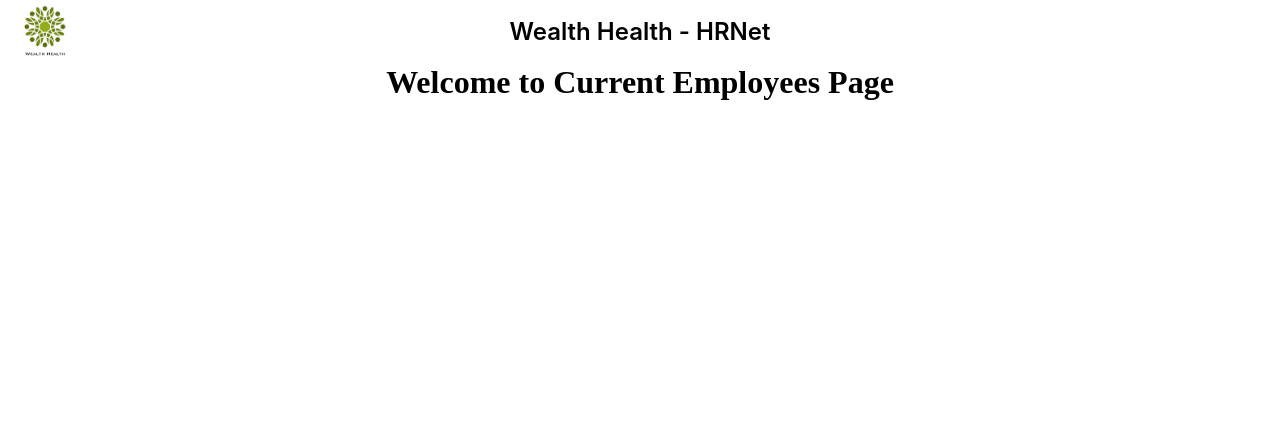
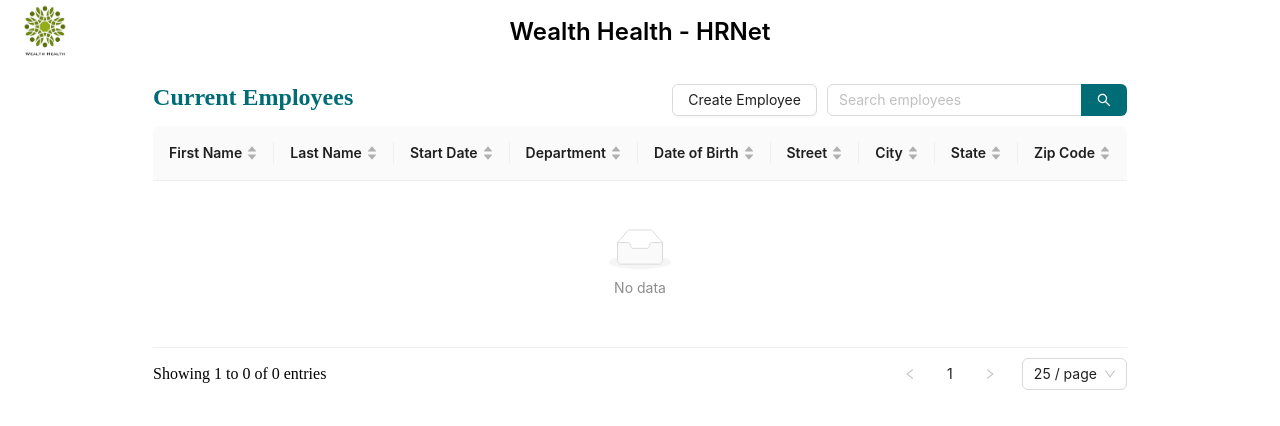
Before and after one commit to aplainea/HRnet, a React (Create React App) app: page /current-employees in a window 1280 px wide. Shown: the top 426 px of the page. Built offline with nearby package versions, Linux system fonts and the light colour scheme.

Commit message:
new page current employees + store

```diff
--- a/package.json
+++ b/package.json
@@ -11,11 +11,13 @@
     "dayjs": "^1.11.10",
     "node-sass": "^7.0.3",
     "react": "^18.2.0",
+    "react-devtools": "^4.28.5",
     "react-dom": "^18.2.0",
     "react-redux": "^8.1.3",
     "react-router-dom": "^6.18.0",
     "react-scripts": "5.0.1",
     "redux": "^4.2.1",
+    "uuid": "^9.0.1",
     "web-vitals": "^2.1.4"
   },
   "scripts": {
--- a/src/components/HRN-UI/Modal/HRNModal.scss
+++ b/src/components/HRN-UI/Modal/HRNModal.scss
@@ -78,6 +78,8 @@
 
             .modal-footer-actions {
                 display: flex;
+                flex-wrap: wrap;
+                justify-content: flex-end;
                 gap: 10px;
             }
 
--- a/src/components/HRN-UI/Table/HRNTable.jsx
+++ b/src/components/HRN-UI/Table/HRNTable.jsx
@@ -1,5 +1,7 @@
 import { Table } from "antd";
 
-const HRNTable = ({ ...propsAntDesign }) => <Table {...propsAntDesign} />;
+const HRNTable = ({ columns, ...propsAntDesign }) => {
+    return <Table columns={columns} {...propsAntDesign} />;
+};
 
 export default HRNTable;
--- a/src/pages/CreateEmployeesPage/CreateEmployeesPage.jsx
+++ b/src/pages/CreateEmployeesPage/CreateEmployeesPage.jsx
@@ -1,7 +1,10 @@
 import { useEffect, useState, useRef } from "react";
 import { Link } from "react-router-dom";
+import { useDispatch } from "react-redux";
+import dayjs from "dayjs";
+import { v4 as uuidv4 } from "uuid";
 import { Form } from "antd";
-
+import { addEmployee } from "../../redux/Employees/EmployeesActions";
 import department from "../../data/department";
 import state from "../../data/state";
 import HRNButton from "../../components/HRN-UI/Button/HRNButton";
@@ -12,6 +15,7 @@
 
 const SubmitButton = ({ form, openModal }) => {
     const [submittable, setSubmittable] = useState(false);
+    const dispatch = useDispatch();
 
     const values = Form.useWatch([], form);
     useEffect(() => {
@@ -30,6 +34,19 @@
     const handleSubmit = async () => {
         try {
             await form.validateFields();
+            const startDateValue = form.getFieldValue("start-date");
+            const dobValue = form.getFieldValue("date-of-birth");
+            const formData = {
+                ...form.getFieldsValue(),
+                id: uuidv4(),
+                "start-date": startDateValue
+                    ? dayjs(startDateValue).format("DD/MM/YYYY")
+                    : undefined,
+                "date-of-birth": dobValue
+                    ? dayjs(dobValue).format("DD/MM/YYYY")
+                    : undefined,
+            };
+            dispatch(addEmployee(formData));
             openModal();
         } catch (errorInfo) {
             console.log("Failed:", errorInfo);
--- a/src/pages/CurrentEmployeesPage/CurrentEmployeesPage.jsx
+++ b/src/pages/CurrentEmployeesPage/CurrentEmployeesPage.jsx
@@ -1,7 +1,145 @@
+import React, { useState } from "react";
+import { Link } from "react-router-dom";
+import { useSelector } from "react-redux";
+import HRNButton from "../../components/HRN-UI/Button/HRNButton";
+import HRNTable from "../../components/HRN-UI/Table/HRNTable";
+import { Input, Pagination } from "antd";
+
+const { Search } = Input;
+
 export default function CurrentEmployeesPage() {
+    const employees = useSelector((state) => state.employees.employees);
+    const [searchText, setSearchText] = useState("");
+    const [currentPage, setCurrentPage] = useState(1);
+    const [pageSize, setPageSize] = useState(25);
+
+    const pageSizeOptions = ["2", "10", "25", "50", "100"];
+
+    const filterEmployee = (employee) => {
+        return Object.values(employee).some((value) =>
+            value.toString().toLowerCase().includes(searchText.toLowerCase())
+        );
+    };
+
+    const handleSearch = (value) => {
+        setSearchText(value);
+        setCurrentPage(1);
+    };
+
+    const handleChangePage = (page, pageSize) => {
+        setCurrentPage(page);
+        setPageSize(pageSize);
+    };
+
+    const columns = [
+        {
+            title: "First Name",
+            dataIndex: "first-name",
+            sorter: (a, b) => a["first-name"].localeCompare(b["first-name"]),
+            sortDirections: ["ascend", "descend"],
+        },
+        {
+            title: "Last Name",
+            dataIndex: "last-name",
+            sorter: (a, b) => a["last-name"].localeCompare(b["last-name"]),
+            sortDirections: ["ascend", "descend"],
+        },
+        {
+            title: "Start Date",
+            dataIndex: "start-date",
+            sorter: (a, b) => a["start-date"].localeCompare(b["start-date"]),
+            sortDirections: ["ascend", "descend"],
+        },
+        {
+            title: "Department",
+            dataIndex: "department",
+            sorter: (a, b) => a["department"].localeCompare(b["department"]),
+            sortDirections: ["ascend", "descend"],
+        },
+        {
+            title: "Date of Birth",
+            dataIndex: "date-of-birth",
+            sorter: (a, b) =>
+                a["date-of-birth"].localeCompare(b["date-of-birth"]),
+            sortDirections: ["ascend", "descend"],
+        },
+        {
+            title: "Street",
+            dataIndex: "street",
+            sorter: (a, b) => a["street"].localeCompare(b["street"]),
+            sortDirections: ["ascend", "descend"],
+        },
+        {
+            title: "City",
+            dataIndex: "city",
+            sorter: (a, b) => a["city"].localeCompare(b["city"]),
+            sortDirections: ["ascend", "descend"],
+        },
+        {
+            title: "State",
+            dataIndex: "state",
+            sorter: (a, b) => a["state"].localeCompare(b["state"]),
+            sortDirections: ["ascend", "descend"],
+        },
+        {
+            title: "Zip Code",
+            dataIndex: "zip-code",
+            sorter: (a, b) => a["zip-code"].localeCompare(b["zip-code"]),
+            sortDirections: ["ascend", "descend"],
+        },
+    ];
+
+    const filteredEmployees = employees.filter((employee) =>
+        filterEmployee(employee)
+    );
+
+    const totalEntries = filteredEmployees.length;
+    const startIndex = (currentPage - 1) * pageSize;
+    const endIndex = startIndex + pageSize;
+    const paginatedData = filteredEmployees.slice(startIndex, endIndex);
+
     return (
         <div className="currentemployeespage">
-            <h1>Welcome to Current Employees Page</h1>
+            <div className="container">
+                <div className="title-container">
+                    <h2>Current Employees</h2>
+                    <div className="sub-container">
+                        <Link to="/">
+                            <HRNButton>Create Employee</HRNButton>
+                        </Link>
+                        <Search
+                            placeholder="Search employees"
+                            enterButton
+                            className="search"
+                            onSearch={handleSearch}
+                            onChange={(e) => handleSearch(e.target.value)}
+                        />
+                    </div>
+                </div>
+
+                <HRNTable
+                    dataSource={paginatedData}
+                    columns={columns}
+                    rowKey={(record) => record.id}
+                    pagination={false}
+                />
+                <div className="pagination-container">
+                    <div className="pagination-info">
+                        Showing {(currentPage - 1) * pageSize + 1} to{" "}
+                        {Math.min(currentPage * pageSize, totalEntries)} of{" "}
+                        {totalEntries} entries
+                    </div>
+                    <Pagination
+                        current={currentPage}
+                        pageSize={pageSize}
+                        total={filteredEmployees.length}
+                        onChange={handleChangePage}
+                        pageSizeOptions={pageSizeOptions}
+                        showSizeChanger
+                        onShowSizeChange={(current, size) => setPageSize(size)}
+                    />
+                </div>
+            </div>
         </div>
     );
 }
--- a/src/pages/CurrentEmployeesPage/CurrentEmployeesPage.scss
+++ b/src/pages/CurrentEmployeesPage/CurrentEmployeesPage.scss
@@ -0,0 +1,32 @@
+.currentemployeespage {
+    display: flex;
+
+    .title-container {
+        display: flex;
+        justify-content: space-between;
+        gap: 10px;
+        margin-bottom: 10px;
+
+        .sub-container {
+            display: flex;
+            gap: 10px;
+        }
+
+        h2 {
+            color: $primary;
+        }
+
+        .search {
+            width: 300px;
+        }
+    }
+    .pagination-container {
+        display: flex;
+        justify-content: space-between;
+        margin-top: 10px;
+    }
+    .pagination-info {
+        display: flex;
+        align-items: center;
+    }
+}
--- a/src/redux/Employees/EmployeesActions.js
+++ b/src/redux/Employees/EmployeesActions.js
@@ -1,5 +1,4 @@
-export const fetchEmployees = (employees) => {
-    return (dispatch) => {
-        dispatch({ type: "EMPLOYEES_FETCHED", payload: { employees } });
-    };
-};
+export const addEmployee = (employeeData) => ({
+    type: "ADD_EMPLOYEE",
+    payload: employeeData,
+});
--- a/src/redux/Employees/EmployeesReducer.js
+++ b/src/redux/Employees/EmployeesReducer.js
@@ -4,10 +4,10 @@
 
 const EmployeesReducer = (state = initialState, action) => {
     switch (action.type) {
-        case "EMPLOYEES_FETCHED":
+        case "ADD_EMPLOYEE":
             return {
                 ...state,
-                employees: action.payload.employees,
+                employees: [...state.employees, action.payload],
             };
         default:
             return state;
--- a/src/styles/scss/base/_base.scss
+++ b/src/styles/scss/base/_base.scss
@@ -12,7 +12,7 @@
 
 main {
     flex: 1;
-    margin: 0 auto;
+    margin: 20px auto;
 }
 
 a {
```
Also changed, not shown: 1 other file (tests, documents, lock files or other folders).
